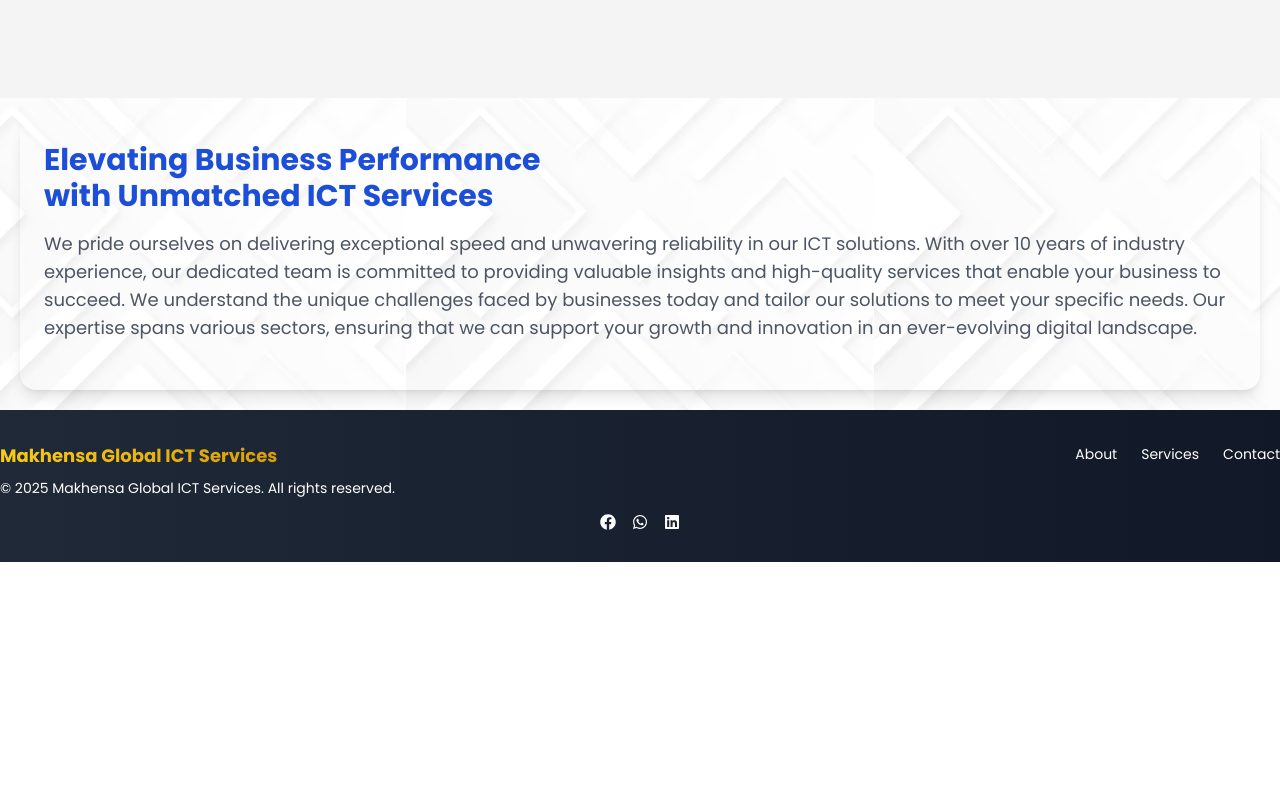
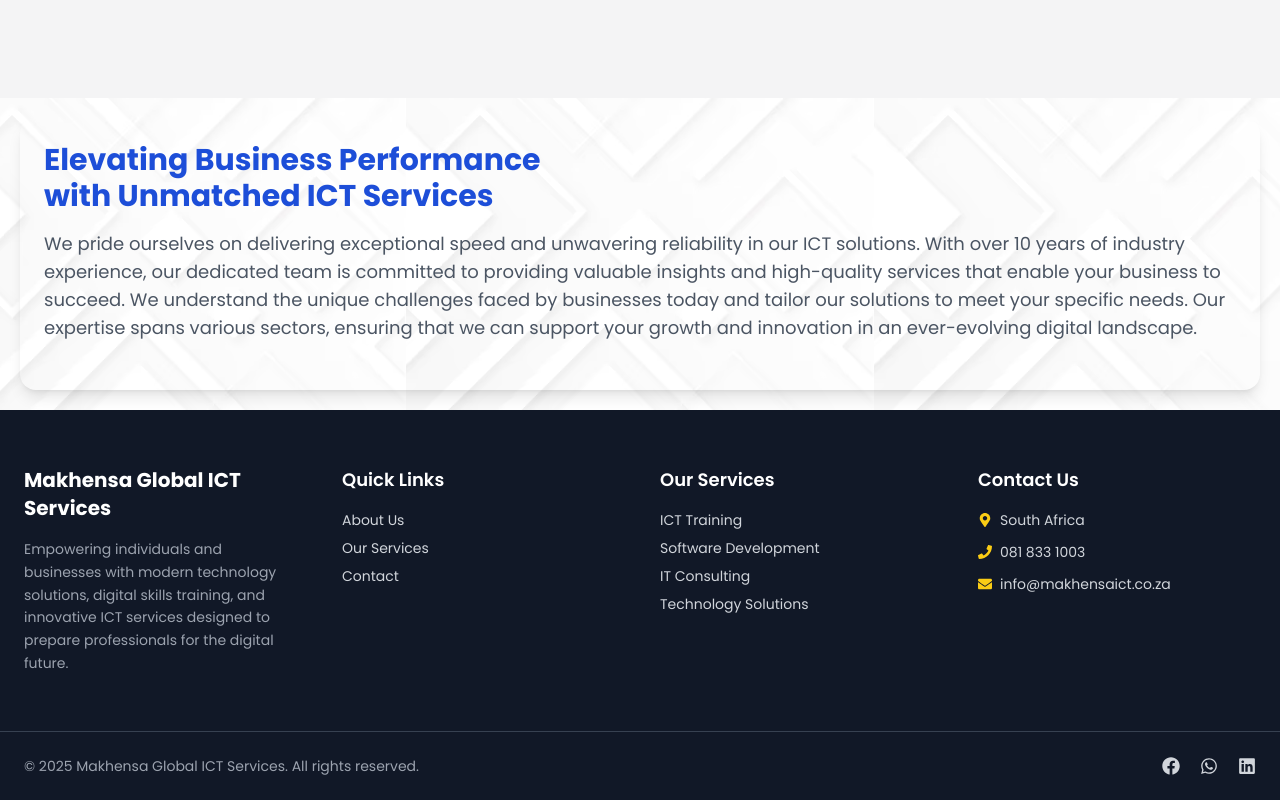
Before and after one commit to Neil-Ntshovelo/Makhensa-Global, a React (Vite) app: page /services-items in a window 1280 px wide. Shown: the part 1398-2198 px from the top of the page. Before the commit the page ends 1960 px from the top, so only its background shows below. Built offline with nearby package versions, Linux system fonts and the light colour scheme.

Commit message:
Add files via upload

```diff
--- a/src/components/FirstPage.jsx
+++ b/src/components/FirstPage.jsx
@@ -1,40 +1,88 @@
-import React from 'react';
-import cover from '../assets/cover.jpg';
-import MainPage from './MainPage';
-import Services from './Services';
-import Impact from './Impact';
-import Partners from './Partners';
+import React from "react";
+import { motion } from "framer-motion";
+import { Link } from "react-router-dom";
+import cover from "../assets/cover.jpg";
+
+import MainPage from "./MainPage";
+import Services from "./Services";
+import Impact from "./Impact";
+import Partners from "./Partners";
 
 const FirstPage = () => {
   return (
     <>
-            <div className="relative h-screen">
+      {/* HERO SECTION */}
+      <section className="relative min-h-screen flex items-center justify-center overflow-hidden">
+
+        {/* Background Image */}
         <img
           src={cover}
-                    alt="Cover Image"
-                    className='w-full h-full object-cover rounded-b-xl'
+          alt="Corporate Technology Training"
+          className="absolute w-full h-full object-cover"
         />
-                <div className="absolute inset-0 bg-gradient-to-b from-transparent to-black opacity-75"></div>
-                <div className="absolute top-1/2 left-1/2 transform -translate-x-1/2 -translate-y-1/2 text-center">
-                    <h1 className="text-2xl sm:text-5xl lg:text-4xl
-                    font-extrabold bg-clip-text text-transparent
-                    bg-gradient-to-br from-white to-zinc-300 mb-10 mt-20">
-                        Embark on a Life Changing Opportunity
-                    </h1>
-                    <p className="text-lg sm:text-xl lg:text-2xl text-zinc-100 mb-10">
-                        Build Confidence, Enhance your skills, Learn new Skills and <span className='text-yellow-500 font-semibold'><br />
-                        Get your Technology solutions</span>
-                    </p>
+
+        {/* Overlay */}
+        <div className="absolute inset-0 bg-gradient-to-r from-black/80 via-black/60 to-black/50"></div>
+
+        {/* Hero Content */}
+        <div className="relative z-10 max-w-5xl text-center px-6">
+
+          <motion.h1
+            initial={{ opacity: 0, y: 40 }}
+            animate={{ opacity: 1, y: 0 }}
+            transition={{ duration: 0.8 }}
+            className="text-3xl md:text-5xl lg:text-6xl font-bold text-white leading-tight"
+          >
+            Empower Your Future Through{" "}
+            <span className="text-yellow-400">
+              Technology & Innovation
+            </span>
+          </motion.h1>
+
+          <motion.p
+            initial={{ opacity: 0, y: 40 }}
+            animate={{ opacity: 1, y: 0 }}
+            transition={{ delay: 0.3, duration: 0.8 }}
+            className="mt-6 text-lg md:text-xl text-gray-200 max-w-3xl mx-auto"
+          >
+            Develop industry-ready digital skills, grow your professional
+            confidence, and access innovative technology solutions designed
+            for modern businesses and future leaders.
+          </motion.p>
+
+          {/* CTA Buttons */}
+          <motion.div
+            initial={{ opacity: 0, y: 40 }}
+            animate={{ opacity: 1, y: 0 }}
+            transition={{ delay: 0.6, duration: 0.8 }}
+            className="mt-10 flex flex-col sm:flex-row gap-4 justify-center"
+          >
+            <Link
+              to="/services"
+              className="px-8 py-3 bg-yellow-500 hover:bg-yellow-600 text-black font-semibold rounded-lg shadow-lg transition"
+            >
+              Explore Programs
+            </Link>
+
+            <Link
+              to="/contact"
+              className="px-8 py-3 border border-white text-white hover:bg-white hover:text-black font-semibold rounded-lg transition"
+            >
+              Get Started
+            </Link>
+          </motion.div>
         </div>
-            </div>
-            <div>
+      </section>
+
+      {/* CONTENT SECTIONS */}
+      <section className="bg-gray-50">
         <MainPage />
         <Services />
         <Impact />
         <Partners />
-            </div>
+      </section>
     </>
   );
-}
+};
 
 export default FirstPage;
--- a/src/components/Footer.jsx
+++ b/src/components/Footer.jsx
@@ -1,42 +1,153 @@
-import React from 'react';
-import { Link } from 'react-router-dom';
-import { FaFacebook, FaWhatsapp, FaTwitter, FaLinkedin } from 'react-icons/fa';
+import React from "react";
+import { Link } from "react-router-dom";
+import {
+  FaFacebook,
+  FaWhatsapp,
+  FaLinkedin,
+  FaMapMarkerAlt,
+  FaPhone,
+  FaEnvelope,
+} from "react-icons/fa";
 
 const Footer = () => {
   return (
-        <footer className="bg-gradient-to-r from-gray-800 to-gray-900 text-white py-8">
-            <div className="container mx-auto flex flex-col md:flex-row justify-between items-center">
-                <div className="mb-4 md:mb-0 text-center md:text-left">
-                    <h1 className="text-lg font-bold mb-2 bg-clip-text text-transparent bg-gradient-to-r from-yellow-400 to-yellow-600">
+    <footer className="bg-gray-900 text-gray-300">
+
+      {/* TOP FOOTER */}
+      <div className="max-w-7xl mx-auto px-6 py-14 grid grid-cols-1 md:grid-cols-2 lg:grid-cols-4 gap-10">
+
+        {/* COMPANY INFO */}
+        <div>
+          <h2 className="text-xl font-bold text-white mb-4">
             Makhensa Global ICT Services
-                    </h1>
-                    <p className="text-sm">&copy; {new Date().getFullYear()} Makhensa Global ICT Services. All rights reserved.</p>
+          </h2>
+
+          <p className="text-sm leading-relaxed text-gray-400">
+            Empowering individuals and businesses with modern technology
+            solutions, digital skills training, and innovative ICT services
+            designed to prepare professionals for the digital future.
+          </p>
         </div>
-                <nav className="flex flex-col md:flex-row space-y-2 md:space-y-0 md:space-x-6 mb-8 text-center md:text-left">
-                    <Link to="/about" className="text-sm hover:underline transition duration-200 hover:text-yellow-400 active:text-yellow-500" aria-label="About Us">
-                        About
+
+        {/* QUICK LINKS */}
+        <div>
+          <h3 className="text-lg font-semibold text-white mb-4">
+            Quick Links
+          </h3>
+
+          <ul className="space-y-2 text-sm">
+            <li>
+              <Link to="/about" className="hover:text-yellow-400 transition">
+                About Us
               </Link>
-                    <Link to="/services-items" className="text-sm hover:underline transition duration-200 hover:text-yellow-400 active:text-yellow-500" aria-label="Our Services">
-                        Services
+            </li>
+
+            <li>
+              <Link to="/services-items" className="hover:text-yellow-400 transition">
+                Our Services
               </Link>
-                    <Link to="/contact" className="text-sm hover:underline transition duration-200 hover:text-yellow-400 active:text-yellow-500" aria-label="Contact Us">
+            </li>
+
+            <li>
+              <Link to="/contact" className="hover:text-yellow-400 transition">
                 Contact
               </Link>
-                </nav>
+            </li>
+          </ul>
         </div>
-            <div className="flex justify-center space-x-4 mt-4">
-                {/* Social Media Links */}
-                <a href="https://www.facebook.com/profile.php?id=61572482734254" target="_blank" rel="noopener noreferrer" aria-label="Facebook">
-                    <FaFacebook className="text-white hover:text-yellow-400 transition duration-200" />
-                </a>
-                <a href="https://wa.me/0818331003?text=Hello!%20I%20would%20like%20to%20know%20more%20about%20your%20services." target="_blank" rel="noopener noreferrer" aria-label="WhatsApp">
-                    <FaWhatsapp className="text-white hover:text-yellow-400 transition duration-200" />
+
+        {/* SERVICES */}
+        <div>
+          <h3 className="text-lg font-semibold text-white mb-4">
+            Our Services
+          </h3>
+
+          <ul className="space-y-2 text-sm">
+            <li className="hover:text-yellow-400 transition cursor-pointer">
+              ICT Training
+            </li>
+            <li className="hover:text-yellow-400 transition cursor-pointer">
+              Software Development
+            </li>
+            <li className="hover:text-yellow-400 transition cursor-pointer">
+              IT Consulting
+            </li>
+            <li className="hover:text-yellow-400 transition cursor-pointer">
+              Technology Solutions
+            </li>
+          </ul>
+        </div>
+
+        {/* CONTACT INFO */}
+        <div>
+          <h3 className="text-lg font-semibold text-white mb-4">
+            Contact Us
+          </h3>
+
+          <ul className="space-y-3 text-sm">
+
+            <li className="flex items-center gap-2">
+              <FaMapMarkerAlt className="text-yellow-400" />
+              South Africa
+            </li>
+
+            <li className="flex items-center gap-2">
+              <FaPhone className="text-yellow-400" />
+              081 833 1003
+            </li>
+
+            <li className="flex items-center gap-2">
+              <FaEnvelope className="text-yellow-400" />
+              info@makhensaict.co.za
+            </li>
+
+          </ul>
+        </div>
+      </div>
+
+      {/* DIVIDER */}
+      <div className="border-t border-gray-700"></div>
+
+      {/* BOTTOM FOOTER */}
+      <div className="max-w-7xl mx-auto px-6 py-6 flex flex-col md:flex-row justify-between items-center">
+
+        <p className="text-sm text-gray-400 mb-4 md:mb-0">
+          © {new Date().getFullYear()} Makhensa Global ICT Services. All rights reserved.
+        </p>
+
+        {/* SOCIAL ICONS */}
+        <div className="flex space-x-5 text-lg">
+
+          <a
+            href="https://www.facebook.com/profile.php?id=61572482734254"
+            target="_blank"
+            rel="noopener noreferrer"
+            className="hover:text-yellow-400 transition"
+          >
+            <FaFacebook />
           </a>
 
-                <a href="https://www.linkedin.com" target="_blank" rel="noopener noreferrer" aria-label="LinkedIn">
-                    <FaLinkedin className="text-white hover:text-yellow-400 transition duration-200" />
+          <a
+            href="https://wa.me/0818331003?text=Hello!%20I%20would%20like%20to%20know%20more%20about%20your%20services."
+            target="_blank"
+            rel="noopener noreferrer"
+            className="hover:text-yellow-400 transition"
+          >
+            <FaWhatsapp />
           </a>
+
+          <a
+            href="https://www.linkedin.com"
+            target="_blank"
+            rel="noopener noreferrer"
+            className="hover:text-yellow-400 transition"
+          >
+            <FaLinkedin />
+          </a>
+
         </div>
+      </div>
+
     </footer>
   );
 };
```
Lines whose indentation alone changed are shown as unchanged.
